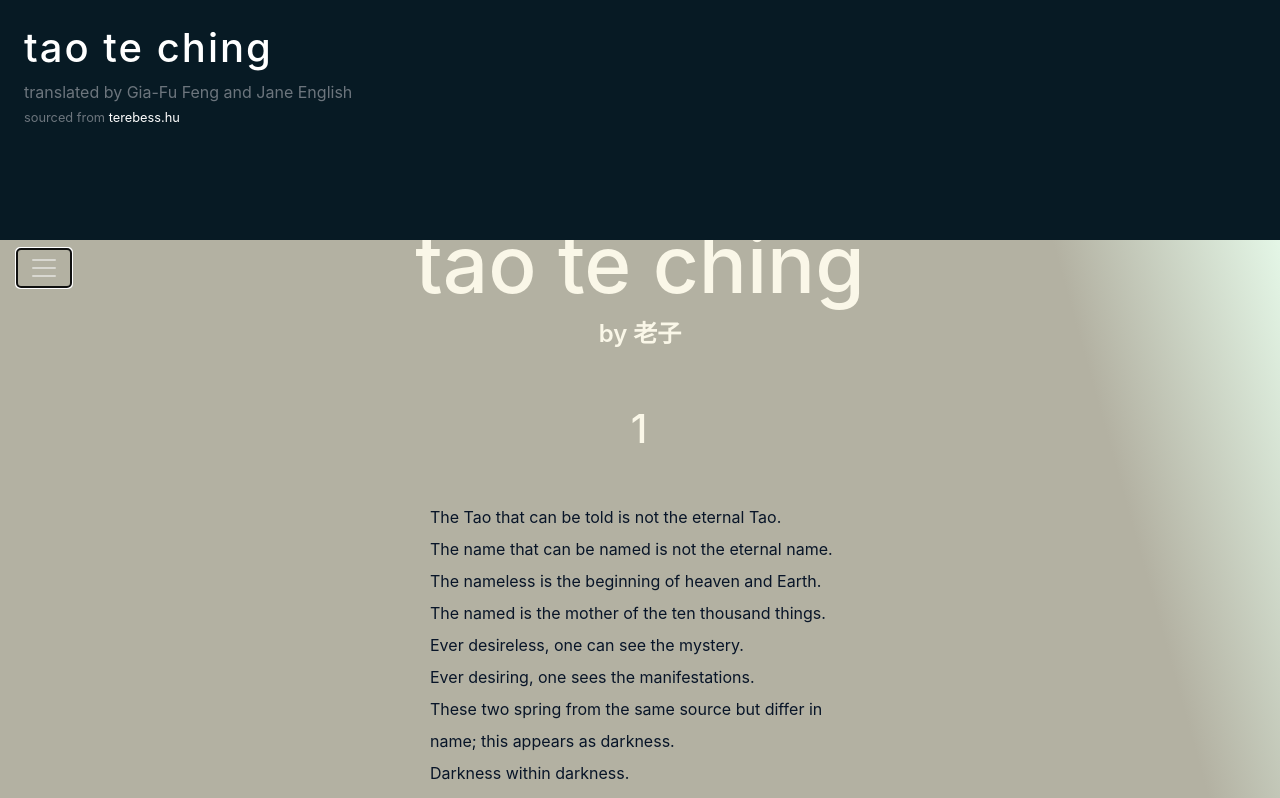
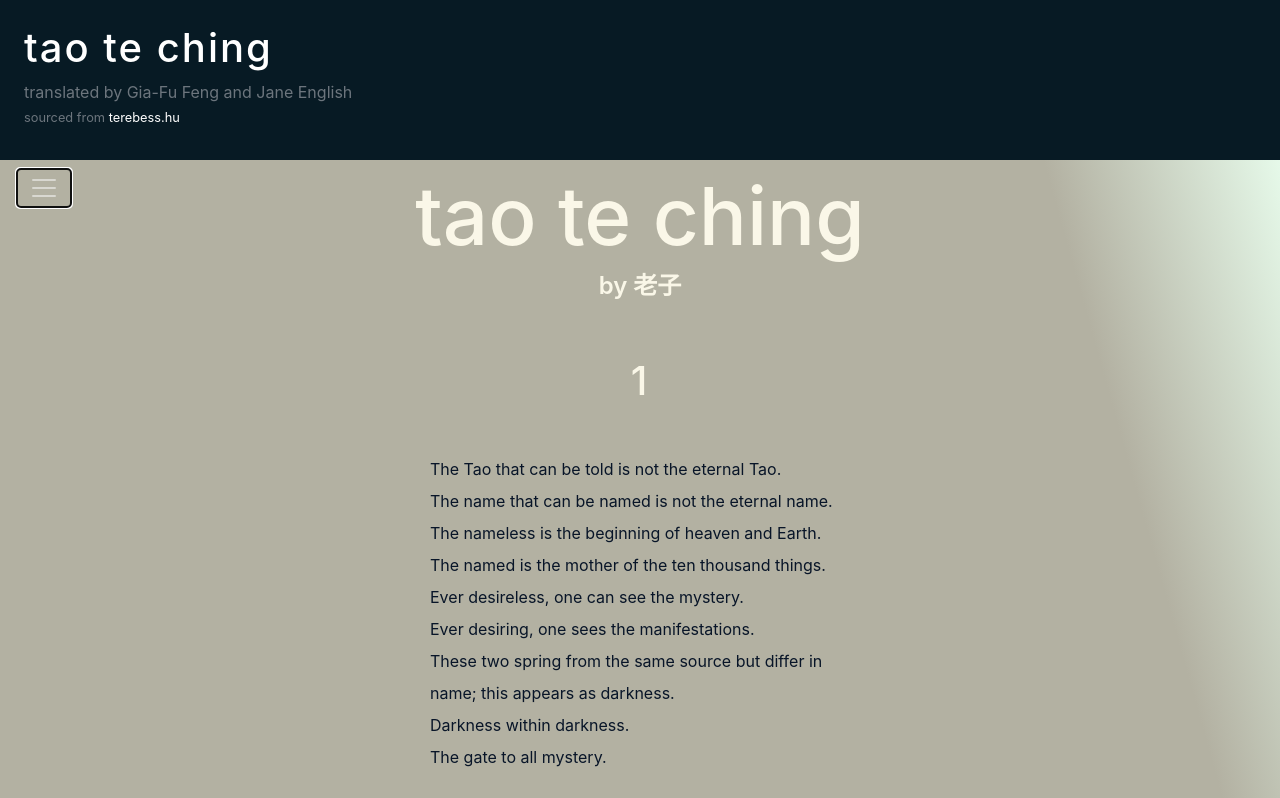
Before and after one commit to rom-dos/tao-te-ching, a website: page index.html in a window 1280 px wide. Both pictures are taken after a click on the button "Toggle navigation". Shown: the top 798 px of the page. Drawn offline with nearby package versions, Linux system fonts and the light colour scheme.

Commit message:
nav bar fix

```diff
--- a/assets/css/styles.css
+++ b/assets/css/styles.css
@@ -79,5 +79,5 @@ p {
 }
 #navbarToggleExternalContent div {
 	background-color: #071a24 !important;
-	height: 240px;
+	height: 160px;
 }
--- a/index.html
+++ b/index.html
@@ -11,7 +11,7 @@
 </head>
 <body>
 
-	<div id="one-nine" class="container-fluid mt-5">
+	<div id="one-nine" class="container-fluid">
 
 	<div class="pos-f-t fixed-top">
 		<div id="navbarToggleExternalContent" class="collapse">
```
